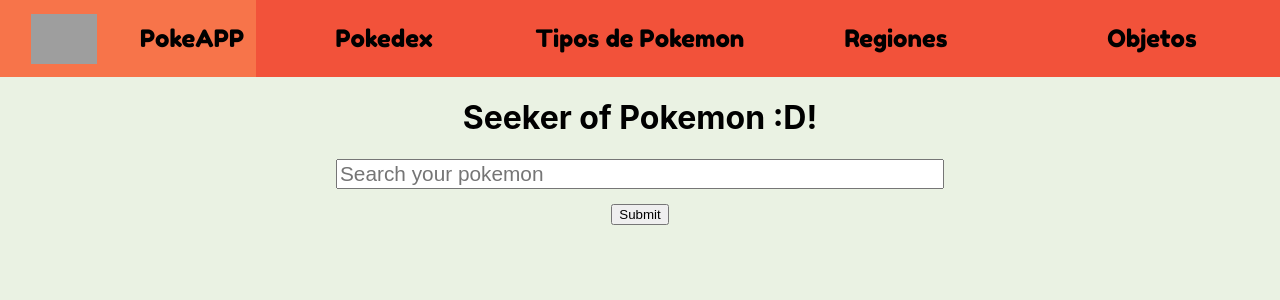
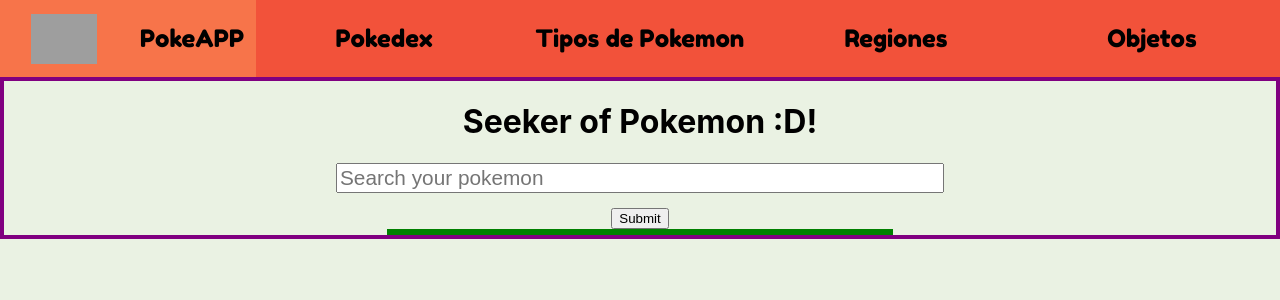
Before and after one commit to jee4nc/PokeApp, a React (Create React App) app: page /pokedex in a window 1280 px wide. Shown: the top 300 px of the page. Built offline with nearby package versions, Linux system fonts and the light colour scheme; grey boxes are pictures that could not be loaded.

Commit message:
seeker works the rial seeker works now bitcheees

```diff
--- a/src/components/atoms/Seeker.js
+++ b/src/components/atoms/Seeker.js
@@ -15,6 +15,7 @@
       .then(function (response) {
         let datos = response.data;
         setState(datos);
+        console.log("hola gente", datos);
       })
       .catch(function (error) {
         console.log(error);
@@ -23,10 +24,11 @@
 
   const onSubmit = (dataOfForm) => {
     axiosGet(dataOfForm.seeker_pokemon);
+    console.log("chao gente", state, axiosGet(dataOfForm.seeker_pokemon));
   };
 
   return (
-    <div>
+    <div className="ConContainer">
       <div className="Container_Title">
         <h1>Seeker of Pokemon :D!</h1>
       </div>
@@ -42,6 +44,23 @@
           <input type="submit" />
         </form>
       </div>
+      <div className="theRialContainer">
+        {state.name && (
+          <div className="pokeCard">
+            <h3>Nombre del pokemon buscado:</h3>
+            <p>{state.name}</p>
+            <h3>Tamaño de pokemon buscado:</h3>
+            <p>{state.height}</p>
+            <h3>Nro de Pokedex del pokemon buscado:</h3>
+            <p>{state.order}</p>
+            <img
+              className="imageApi"
+              src={state.sprites.front_default}
+              alt="poke_img"
+            />
+          </div>
+        )}
+      </div>
     </div>
   );
 };
--- a/src/styles/Seeker.scss
+++ b/src/styles/Seeker.scss
@@ -19,3 +19,34 @@
   justify-items: center;
   gap: 15px;
 }
+
+.imageApi {
+  width: 350px;
+}
+
+.pokeCard {
+  display: grid;
+  justify-items: center;
+}
+
+.pokeCard h3 {
+  border: 2px solid black;
+}
+
+.pokeCard p {
+  border: 2px solid black;
+}
+
+.theRialContainer {
+  display: grid;
+  border: 3px solid green;
+  justify-content: center;
+  justify-items: center;
+  width: 500px;
+}
+
+.ConContainer {
+  border: 4px solid purple;
+  display: grid;
+  justify-items: center;
+}
```
